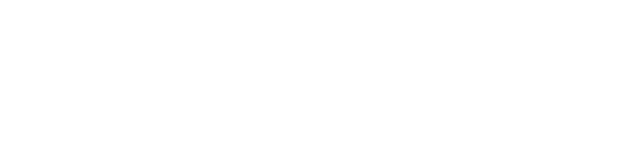
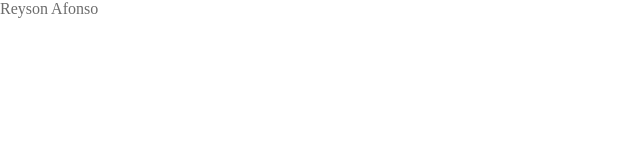
Before and after one commit to reysonafonso/travelgram, a plain HTML site: page index.html in a window 1280 px wide. Shown: the whole page, without its empty margins (0-640 px from the left). Drawn offline with Linux system fonts and the light colour scheme.

Commit message:
initial style guide

```diff
--- a/index.html
+++ b/index.html
@@ -9,7 +9,7 @@
 </head>
 <body>
 
-
+Reyson Afonso
 
 </body>
 </html>
--- a/styles/global.css
+++ b/styles/global.css
@@ -3,3 +3,19 @@
     padding: 0;
     box-sizing: border-box;
 }
+
+:root {
+    --brand-color: #EF5F4C;
+    --background-color: #FFFFFFF;
+    --shape-transparency: #ffffff91;
+    --surface-color: #F5F5F5;
+    --skeleton-color: #D9D9D9;
+    --shape-transparency: #ffffff8f;
+    --text-color-primary: #313131;
+    --text-color-secondary: #6C6C6C;
+}
+
+body {
+    color: var(--text-color-secondary);
+    background-color: var(--background-color);
+}
```
